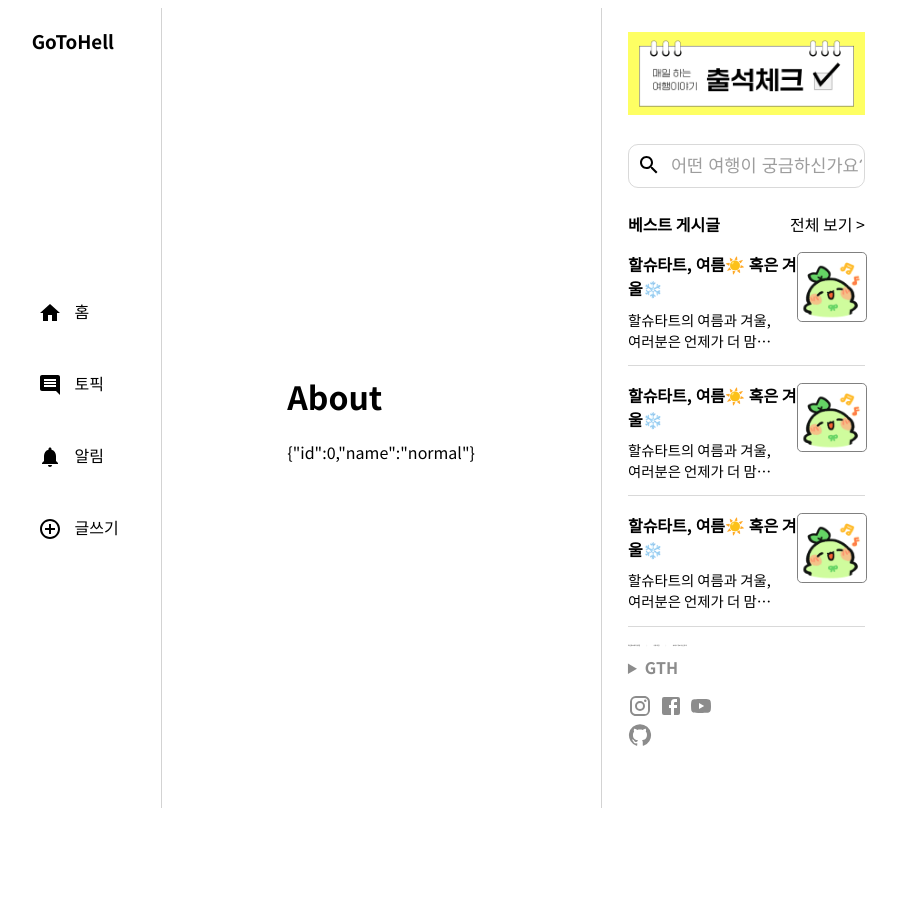
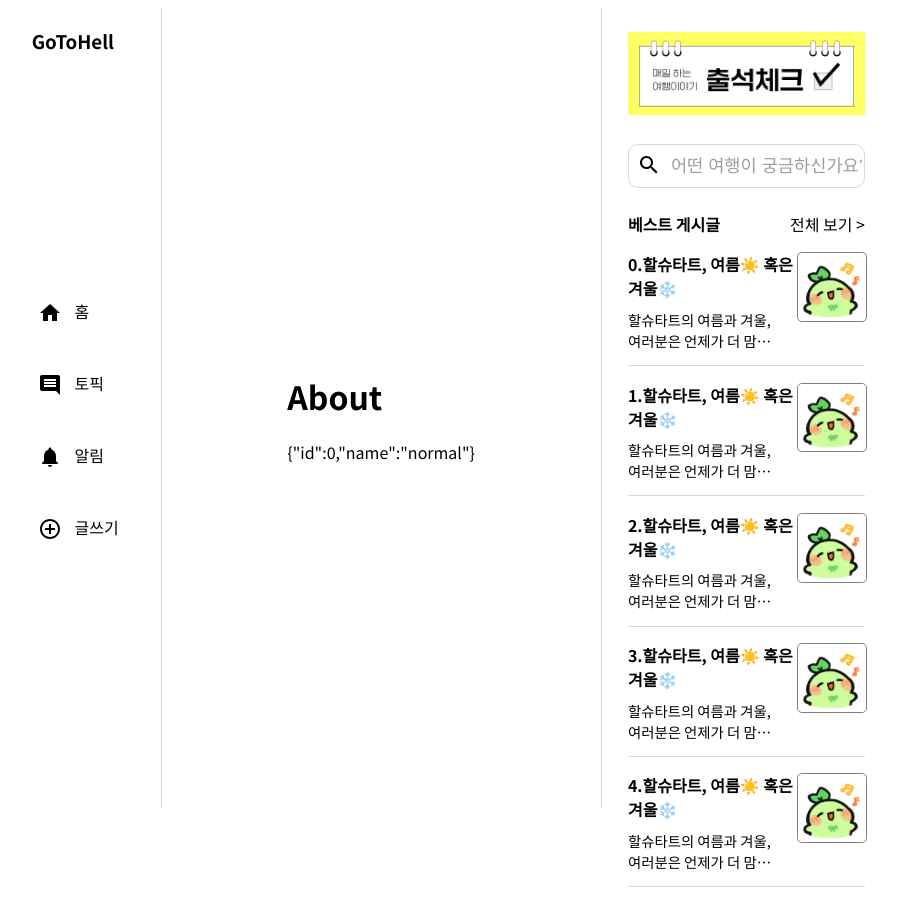
Before and after one commit to bbosirraegi/gotohell, a React (Vite) app: page /#/about in a window 1280 px wide. Shown: the top 902 px of the page, without its empty margins (215-1113 px from the left). Before the commit the page ends 827 px from the top, so only its background shows below. Built offline with nearby package versions, Linux system fonts and the light colour scheme.

Commit message:
[몰?루]

```diff
--- a/src/components/BestTopic/BestTopicContainer.jsx
+++ b/src/components/BestTopic/BestTopicContainer.jsx
@@ -23,6 +23,8 @@ const BestTopicContainer = () => {
 
     console.log("ContentInfo : " + contentInfo.title);
   };
+
+
 
   const testchange = (e) => {
     setContentInfo({ ...contentInfo, [e.target.name]: e.target.value });
@@ -53,7 +55,6 @@ const BestTopicContainer = () => {
       testchange={testchange}
       topicList={topicList}
       searchText={searchText}
-      setSearchText={setSearchText}
       InsertText={InsertText}
       onSubmitSearch={onSubmitSearch}
     />
--- a/src/components/BestTopic/BestTopicPresenter.jsx
+++ b/src/components/BestTopic/BestTopicPresenter.jsx
@@ -1,6 +1,6 @@
 import React from "react";
+import { Link } from "react-router-dom";
 import "../../css/besttopic.css";
-import { Link } from "react-router-dom";
 // IMAGE
 import attendimg from "../../img/attend.png";
 import BestTopicImg from "../../img/SingCong.png";
@@ -13,7 +13,7 @@ import GitHubIcon from "@mui/icons-material/GitHub";
 
 const BestTopicPresenter = (props) => {
   const { topicList } = props;
-  const { searchText, setSearchText } = props;
+  const { searchText} = props;
   const { InsertText } = props;
   const { onSubmitSearch } = props;
 
@@ -125,7 +125,7 @@ BestTopicPresenter.defaultProps = {
   topicList: [
     {
       id: 0,
-      title: "할슈타트, 여름☀️ 혹은 겨울❄️",
+      title: "0.할슈타트, 여름☀️ 혹은 겨울❄️",
       contents: `할슈타트의 여름과 겨울,
       여러분은 언제가 더 맘에 드시나요? 😊
 
@@ -140,7 +140,7 @@ BestTopicPresenter.defaultProps = {
     },
     {
       id: 1,
-      title: "할슈타트, 여름☀️ 혹은 겨울❄️",
+      title: "1.할슈타트, 여름☀️ 혹은 겨울❄️",
       contents: `할슈타트의 여름과 겨울,
       여러분은 언제가 더 맘에 드시나요? 😊
 
@@ -155,7 +155,52 @@ BestTopicPresenter.defaultProps = {
     },
     {
       id: 2,
-      title: "할슈타트, 여름☀️ 혹은 겨울❄️",
+      title: "2.할슈타트, 여름☀️ 혹은 겨울❄️",
+      contents: `할슈타트의 여름과 겨울,
+      여러분은 언제가 더 맘에 드시나요? 😊
+
+      할슈타트 🇦🇹
+      개인적으로 유럽 여행하면서 가장 만족했던 곳이고
+      저의 최애 도시 중 하나입니다 :)
+      좋았던 기억을 되살려 겨울에도 다시 방문해봤는데요!!
+
+      여름에는 싱그럽고 활기찬 분위기에 아름다운 자연의 모습을 만끽할 수 있었고,
+      겨울에는 조금 더 정적인 분위기의 겨울왕국(!?) 느낌! 조금 추웠지만 포근한 기분을 느낄 수 있었어요 ;)
+      `,
+    },
+    {
+      id: 3,
+      title: "3.할슈타트, 여름☀️ 혹은 겨울❄️",
+      contents: `할슈타트의 여름과 겨울,
+      여러분은 언제가 더 맘에 드시나요? 😊
+
+      할슈타트 🇦🇹
+      개인적으로 유럽 여행하면서 가장 만족했던 곳이고
+      저의 최애 도시 중 하나입니다 :)
+      좋았던 기억을 되살려 겨울에도 다시 방문해봤는데요!!
+
+      여름에는 싱그럽고 활기찬 분위기에 아름다운 자연의 모습을 만끽할 수 있었고,
+      겨울에는 조금 더 정적인 분위기의 겨울왕국(!?) 느낌! 조금 추웠지만 포근한 기분을 느낄 수 있었어요 ;)
+      `,
+    },
+    {
+      id: 4,
+      title: "4.할슈타트, 여름☀️ 혹은 겨울❄️",
+      contents: `할슈타트의 여름과 겨울,
+      여러분은 언제가 더 맘에 드시나요? 😊
+
+      할슈타트 🇦🇹
+      개인적으로 유럽 여행하면서 가장 만족했던 곳이고
+      저의 최애 도시 중 하나입니다 :)
+      좋았던 기억을 되살려 겨울에도 다시 방문해봤는데요!!
+
+      여름에는 싱그럽고 활기찬 분위기에 아름다운 자연의 모습을 만끽할 수 있었고,
+      겨울에는 조금 더 정적인 분위기의 겨울왕국(!?) 느낌! 조금 추웠지만 포근한 기분을 느낄 수 있었어요 ;)
+      `,
+    },
+    {
+      id: 5,
+      title: "5.할슈타트, 여름☀️ 혹은 겨울❄️",
       contents: `할슈타트의 여름과 겨울,
       여러분은 언제가 더 맘에 드시나요? 😊
 
```
